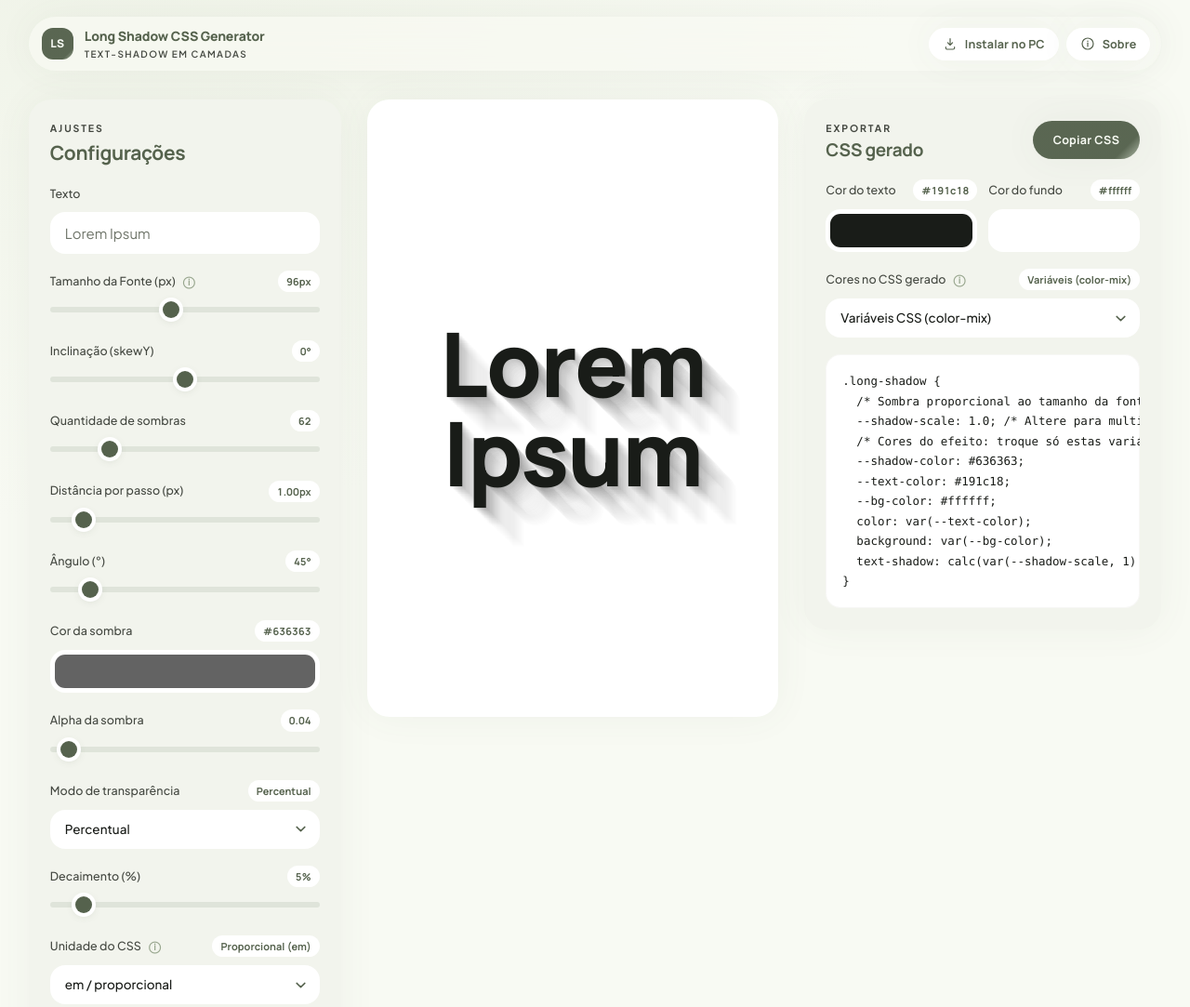
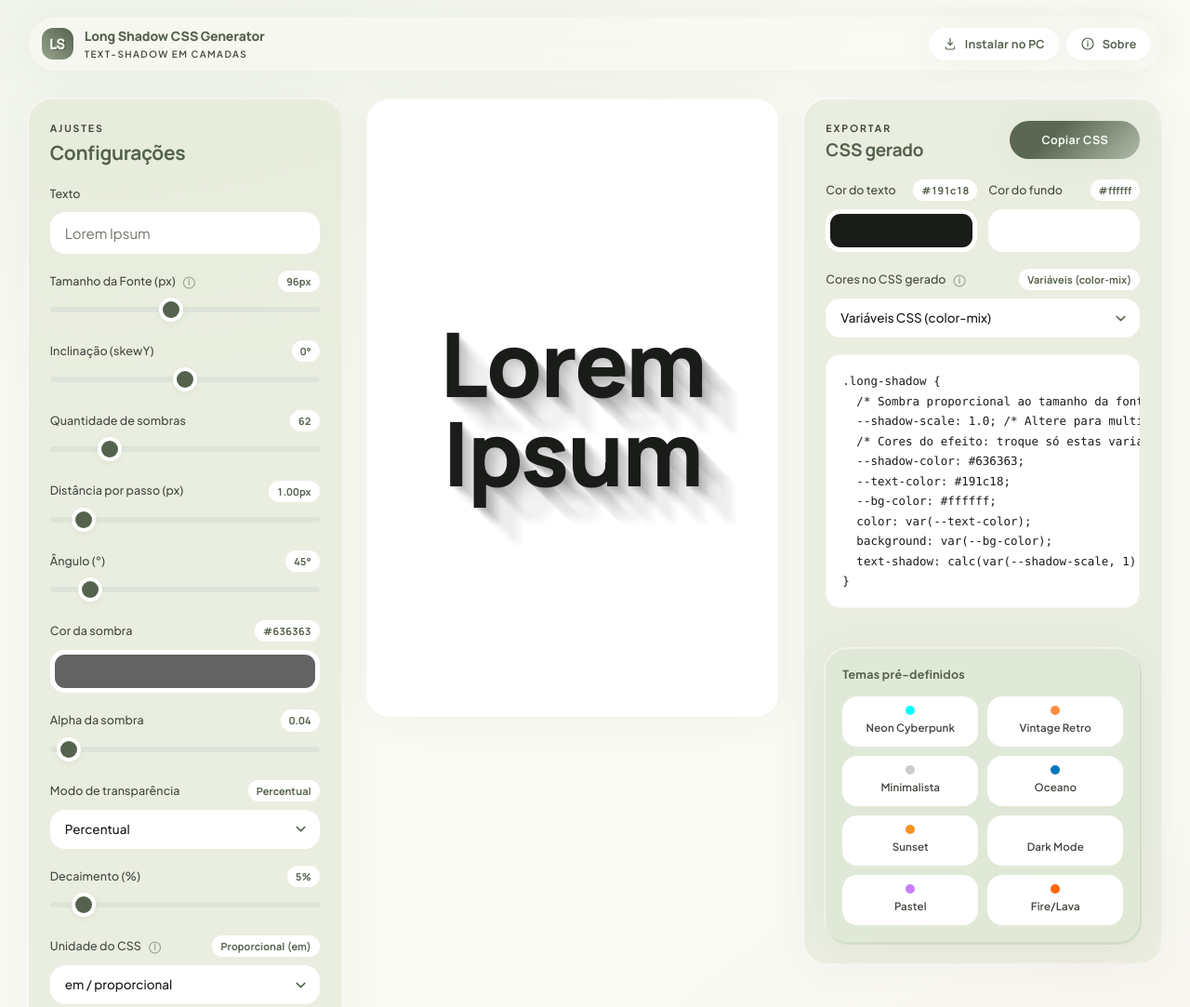
Before and after one commit to everctba/long-shadow-css-generator, a plain HTML site: page index.html in a window 1280 px wide. Shown: the top 1083 px of the page at 93% size. Drawn offline with Linux system fonts and the light colour scheme.

Commit message:
cores melhoradas

```diff
--- a/index.html
+++ b/index.html
@@ -27,8 +27,8 @@
 
       /* Superfícies (do mais baixo ao mais alto) */
       --surface: #f8faf3;
-      --surface-container-low: #f2f4ed;
-      --surface-container: #ecefe8;
+      --surface-container-low: #dde4cd80;
+      --surface-container: #e0e8d6e8;
       --surface-container-high: #e6eae1;
       --surface-container-highest: #dfe4da;
       --surface-container-lowest: #ffffff;
@@ -38,8 +38,9 @@
       --primary-container: #98a68e;
       --primary-fixed: #d9e7cd;
       --on-primary: #f7faf3;
-      --secondary: #755754;
-      --secondary-container: #fed7d2;
+      --secondary: #ffffff;
+      --secondary-container: #7ebd73;
+
 
       /* Texto */
       --on-surface: #191c18;
@@ -72,7 +73,7 @@
          ~78% da pastilha) manter contraste AA; o vidro vem do backdrop-blur. */
       --gradient-primary: linear-gradient(135deg,
           rgba(85, 98, 77, 0.97) 0%,
-          rgba(85, 98, 77, 0.97) 82%,
+          rgba(85, 98, 77, 0.97) 33%,
           rgba(152, 166, 142, 0.72) 100%);
     }
 
@@ -130,7 +131,7 @@
       padding: clamp(20px, 1.8vw, 28px);
       border-radius: var(--radius-xl);
       background: var(--surface-container-low);
-      box-shadow: var(--shadow-ambient);
+      box-shadow: var(--shadow-ambient), -1px -1px 0px 1px rgba(255, 255, 255, 0.438);
     }
 
     .code-block::-webkit-scrollbar {
@@ -208,7 +209,7 @@
       color: var(--on-surface-variant);
     }
 
-    .control label > span:first-child {
+    .control label>span:first-child {
       display: flex;
       align-items: center;
       gap: 2px;
@@ -407,6 +408,7 @@
       font-weight: 700;
       letter-spacing: 0.02em;
       white-space: nowrap;
+      min-width: 140px;
       cursor: pointer;
       box-shadow: var(--shadow-ambient);
       appearance: none;
@@ -449,6 +451,8 @@
       padding: 18px;
       border-radius: var(--radius-xl);
       background: var(--surface-container);
+      box-shadow: var(--shadow-ambient), -1px -1px 0px 1px rgb(255 255 255 / 45%), 1px 2px 0px 1px rgb(74 134 82 / 12%);
+
     }
 
     .presets-section h2 {
@@ -654,8 +658,8 @@
       padding: 10px 12px 10px 14px;
       border-radius: var(--radius-full);
       background: rgba(248, 250, 243, 0.7);
-      backdrop-filter: blur(20px);
-      -webkit-backdrop-filter: blur(20px);
+      backdrop-filter: blur(10px);
+      -webkit-backdrop-filter: blur(10px);
       box-shadow: var(--shadow-ambient);
     }
 
@@ -678,10 +682,9 @@
       border-radius: var(--radius-md);
       background-image: var(--gradient-primary);
       color: var(--on-primary);
-      font-family: var(--font-display);
-      font-size: 12px;
-      font-weight: 800;
-      letter-spacing: 0.02em;
+      background-image: url(./icones/icon-192.png);
+      background-position: center;
+      background-size: cover;
     }
 
     .brand-text {
@@ -1195,6 +1198,7 @@
     }
 
     @media (prefers-reduced-motion: reduce) {
+
       *,
       *::before,
       *::after {
@@ -1219,8 +1223,8 @@
         <svg viewBox="0 0 24 24" aria-hidden="true" focusable="false">
           <path d="M12 4v10.2m0 0 3.9-3.9m-3.9 3.9-3.9-3.9" fill="none" stroke="currentColor" stroke-width="1.8"
             stroke-linecap="round" stroke-linejoin="round" />
-          <path d="M5 17.4v1.3A2.3 2.3 0 0 0 7.3 21h9.4a2.3 2.3 0 0 0 2.3-2.3v-1.3" fill="none"
-            stroke="currentColor" stroke-width="1.8" stroke-linecap="round" />
+          <path d="M5 17.4v1.3A2.3 2.3 0 0 0 7.3 21h9.4a2.3 2.3 0 0 0 2.3-2.3v-1.3" fill="none" stroke="currentColor"
+            stroke-width="1.8" stroke-linecap="round" />
         </svg>
         <span>Instalar no PC</span>
       </button>
@@ -1235,6 +1239,7 @@
     </div>
   </header>
   <div class="app">
+
     <section class="panel panel--config" aria-labelledby="tituloConfig">
       <header class="panel-head">
         <span class="eyebrow">Ajustes</span>
@@ -1317,38 +1322,13 @@
           <input id="escala" type="range" min="0.1" max="5" step="0.1" value="1.0" />
         </div>
       </div>
+
+
+
       <div class="footer" id="footerText">0° para a direita, sentido horário.</div>
 
       <!-- Presets Section -->
-      <section class="presets-section">
-        <h2>Temas pré-definidos</h2>
-        <div class="presets-grid">
-          <button class="preset-btn" data-preset="neon" style="--preset-color: #00ffff;">
-            Neon Cyberpunk
-          </button>
-          <button class="preset-btn" data-preset="vintage" style="--preset-color: #ff8c42;">
-            Vintage Retro
-          </button>
-          <button class="preset-btn" data-preset="minimal" style="--preset-color: #cccccc;">
-            Minimalista
-          </button>
-          <button class="preset-btn" data-preset="ocean" style="--preset-color: #0077be;">
-            Oceano
-          </button>
-          <button class="preset-btn" data-preset="sunset" style="--preset-color: #f7931e;">
-            Sunset
-          </button>
-          <button class="preset-btn" data-preset="dark" style="--preset-color: #ffffff;">
-            Dark Mode
-          </button>
-          <button class="preset-btn" data-preset="pastel" style="--preset-color: #c77dff;">
-            Pastel
-          </button>
-          <button class="preset-btn" data-preset="fire" style="--preset-color: #ff6600;">
-            Fire/Lava
-          </button>
-        </div>
-      </section>
+
     </section>
 
     <section class="panel preview panel--stage" id="previewPanel">
@@ -1386,7 +1366,37 @@
         </select>
       </div>
       <pre id="cssOutput" class="code-block"></pre>
+      <section class="presets-section">
+        <h2>Temas pré-definidos</h2>
+        <div class="presets-grid">
+          <button class="preset-btn" data-preset="neon" style="--preset-color: #00ffff;">
+            Neon Cyberpunk
+          </button>
+          <button class="preset-btn" data-preset="vintage" style="--preset-color: #ff8c42;">
+            Vintage Retro
+          </button>
+          <button class="preset-btn" data-preset="minimal" style="--preset-color: #cccccc;">
+            Minimalista
+          </button>
+          <button class="preset-btn" data-preset="ocean" style="--preset-color: #0077be;">
+            Oceano
+          </button>
+          <button class="preset-btn" data-preset="sunset" style="--preset-color: #f7931e;">
+            Sunset
+          </button>
+          <button class="preset-btn" data-preset="dark" style="--preset-color: #ffffff;">
+            Dark Mode
+          </button>
+          <button class="preset-btn" data-preset="pastel" style="--preset-color: #c77dff;">
+            Pastel
+          </button>
+          <button class="preset-btn" data-preset="fire" style="--preset-color: #ff6600;">
+            Fire/Lava
+          </button>
+        </div>
+      </section>
     </section>
+
   </div>
 
   <dialog id="sobreDialog" class="modal" aria-labelledby="sobreTitulo">
@@ -1461,7 +1471,7 @@
         </a>
       </nav>
 
-      <p class="modal-foot">&copy; 2026 Everson Mayer · feito com HTML, CSS e JS puro, sem build.</p>
+      <p class="modal-foot">&copy; 2026 Everson Mayer · feito com HTML, CSS e JS.</p>
     </div>
   </dialog>
 
```
